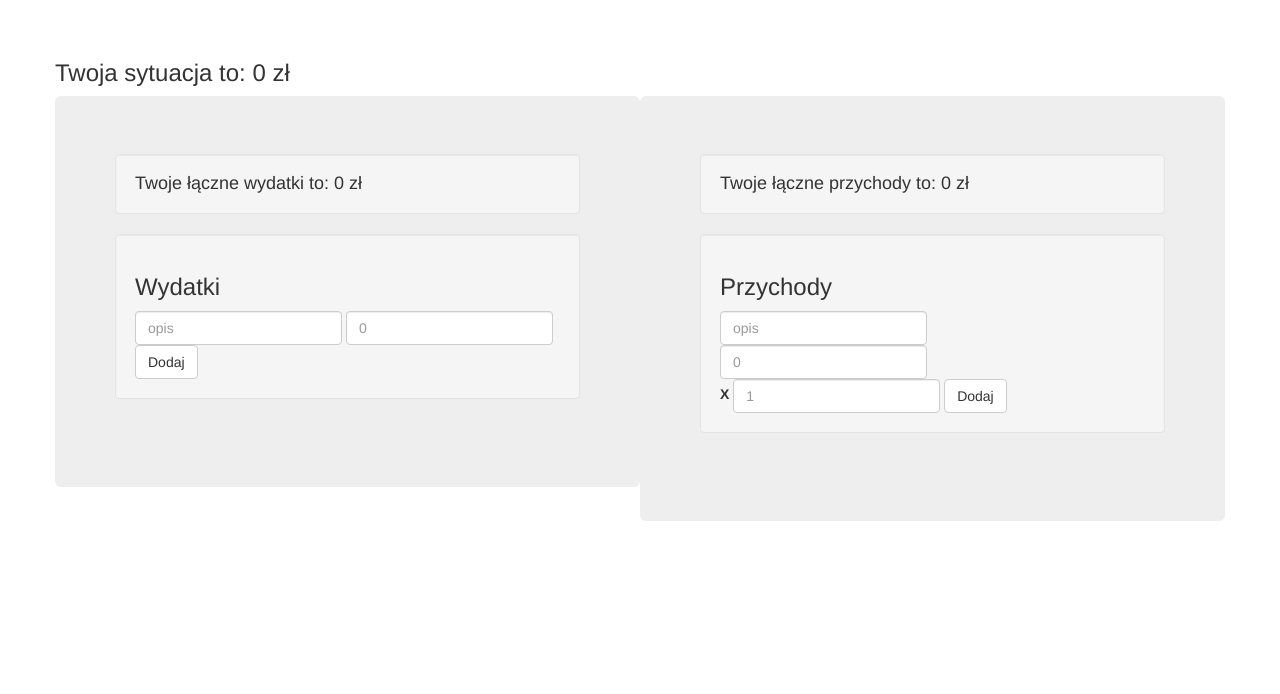
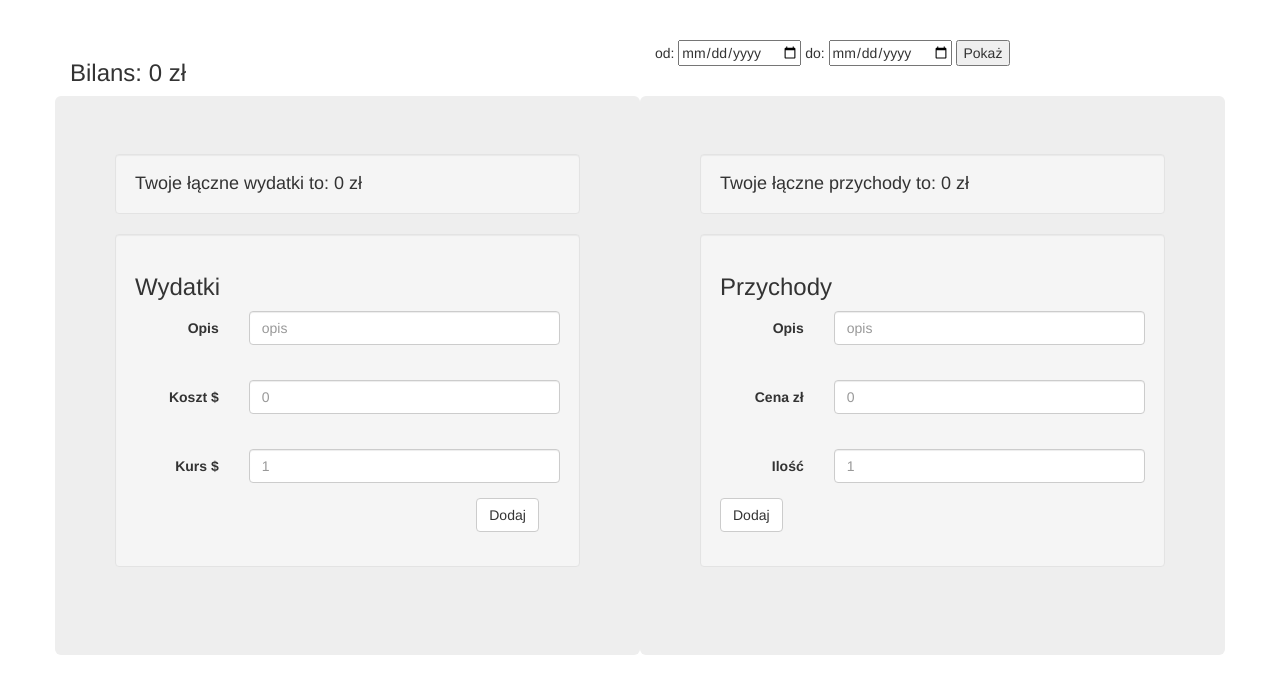
Before and after one commit to Mariusz11/Calculator, a PHP site: page / in a window 1280 px wide. Shown: the top 694 px of the page. Run offline with PHP 8.4, Linux system fonts and the light colour scheme; data that the repository does not hold is empty; some libraries are stand-ins or nearby versions.

Commit message:
add form for search expenses and revenues by date

```diff
--- a/class/Calculate.php
+++ b/class/Calculate.php
@@ -8,7 +8,7 @@
  */
 class Calculate
 {
-    public function sumRevenues()
+    public function sumAllRevenues()
     {
         $sql = "SELECT total FROM revenues";
         $result = Connection::checkSql($sql);
@@ -23,7 +23,7 @@ class Calculate
 
     }
 
-    public function sumExpenses()
+    public function sumAllExpenses()
     {
         $sql = "SELECT cost FROM expenses";
         $result = Connection::checkSql($sql);
@@ -40,9 +40,10 @@ class Calculate
 
     public function total()
     {
-        $rev = Calculate::sumRevenues();
-        $exp = Calculate::sumExpenses();
+        $rev = Calculate::sumAllRevenues();
+        $exp = Calculate::sumAllExpenses();
         $total = $rev - $exp;
+        $total = round($total, 2);
 
         return $total;
     }
--- a/class/Expenses.php
+++ b/class/Expenses.php
@@ -59,9 +59,9 @@ class Expenses
     /**
      * @param mixed $cost
      */
-    public function setCost($cost)
+    public function setCost($cost, $rate)
     {
-        $this->cost = $cost;
+        $this->cost = $cost * $rate;
     }
 
     /**
--- a/class/Revenues.php
+++ b/class/Revenues.php
@@ -88,8 +88,19 @@ class Revenues {
 
     public function loadAllRevenues()
     {
+        $sql = "SELECT * FROM revenues";
+        self::loadRevenues($sql);
 
-        $sql = "SELECT * FROM revenues";
+        return true;
+    }
+
+    public function loadRevenuesByDate($from, $to)
+    {
+        $sql = "SELECT * FROM revenues WHERE date BETWEEN ($from AND $to)";
+        self::loadRevenues($sql);
+    }
+    public function loadRevenues($sql)
+    {
         $ret = [];
         $result = Connection::checkSql($sql);
 
--- a/index.php
+++ b/index.php
@@ -10,7 +10,7 @@ if(isset($_POST['addExpense'])) {
 
     $exp = new Expenses();
     $exp->setDescription(addslashes($_POST['description']));
-    $exp->setCost(addslashes($_POST['cost']));
+    $exp->setCost(addslashes($_POST['cost']), $_POST['rate']);
     $exp->setDate(date('Y-m-d G-i-s'));
     $exp->saveToDb();
     header("Location: index.php");
@@ -49,36 +49,81 @@ if(isset($_POST['idRev'])){
     <link rel="stylesheet" href="https://maxcdn.bootstrapcdn.com/bootstrap/3.3.7/css/bootstrap.min.css"
           integrity="sha384-BVYiiSIFeK1dGmJRAkycuHAHRg32OmUcww7on3RYdg4Va+PmSTsz/K68vbdEjh4u"
           crossorigin="anonymous">
+    <link rel="stylesheet" href="//code.jquery.com/ui/1.12.1/themes/base/jquery-ui.css">
+    <script src="https://code.jquery.com/jquery-1.12.4.js"></script>
+    <script src="https://code.jquery.com/ui/1.12.1/jquery-ui.js"></script>
+    <script>
+        $(function() {
+            $( "#dateFrom, #dateTo" ).datepicker({
+                dateFormat: "yy-mm-dd"});
+        });
+    </script>
 </head>
 <body>
 <div class="container"><br><br>
 
     <div class="row">
 
-        <h3>Twoja sytuacja to:
+        <div class="col-md-6">
+            <h3>Bilans:
                 <?php
                 $total = new Calculate();
                 echo $total->total();
                 ?> zł
             </h3>
+        </div>
+
+        <div class="col-md-6">
+            <form class="form-inline" method="POST" action="showByDate.php">
+                od: <input type="date" id="dateFrom" />
+                do: <input type="date" id="dateTo" />
+                <input type="submit" value="Pokaż">
+            </form>
+        </div>
+    </div>
+
+    <div class="row">
 
         <div class="col-md-6 jumbotron">
 
             <h4 class="well">Twoje łączne wydatki to:
                 <?php
                 $sumExp = new Calculate();
-                echo $sumExp->sumExpenses();
+                echo $sumExp->sumAllExpenses();
                 ?> zł
             </h4>
 
-            <form class="form-inline well" method="POST" action="index.php">
+            <form class="form-horizontal well" method="POST" action="index.php">
                 <h3>Wydatki</h3>
-                <input type="text" class="form-control" name="description" placeholder="opis">
-                <input type="number" step="0.01" class="form-control" name="cost" placeholder="0">
+
+                <div class="form-group">
+                    <label class="control-label col-sm-3">Opis</label>
+                    <div class="col-md-9">
+                        <input type="text" class="form-control" name="description" placeholder="opis"><br>
+                    </div>
+                </div>
+
+                <div class="form-group">
+                    <label class="control-label col-md-3">Koszt $</label>
+                    <div class="col-md-9">
+                        <input type="number" step="0.01" class="form-control" name="cost" placeholder="0"><br>
+                    </div>
+                </div>
+
+                <div class="form-group">
+                    <label class="control-label col-md-3">Kurs $</label>
+                    <div class="col-md-9">
+                        <input type="number" step="0.01" class="form-control"  name="rate" placeholder="1">
+                    </div>
+                </div>
+
+                <div class="form-group">
+                    <div class="col-md-9"></div>
+                    <div class="col-md-3">
                         <input type="submit" class="btn btn-default" name="addExpense" value="Dodaj">
+                    </div>
+                </div>
             </form>
-
-
 
             <table class="table well">
                 <?php
@@ -95,18 +140,38 @@ if(isset($_POST['idRev'])){
             <h4 class="well">Twoje łączne przychody to:
                 <?php
                 $sumRev = new Calculate();
-                echo $sumRev->sumRevenues();
+                echo $sumRev->sumAllRevenues();
                 ?> zł
             </h4>
 
-            <form class="form-inline well" method="POST" action="index.php">
+            <form class="form-horizontal well" method="POST" action="index.php">
                 <h3>Przychody</h3>
+
                 <div class="form-group">
+                    <label class="control-label col-md-3">Opis</label>
+                    <div class="col-md-9">
                         <input type="text" class="form-control" name="description" placeholder="opis"><br>
+                    </div>
+                </div>
+
+                <div class="form-group">
+                    <label class="control-label col-md-3">Cena zł</label>
+                    <div class="col-md-9">
                         <input type="number" step="0.01" class="form-control" name="price" placeholder="0"><br>
-                    <label>X</label>
+                    </div>
+                </div>
+
+                <div class="form-group">
+                    <label class="control-label col-md-3">Ilość</label>
+                    <div class="col-md-9">
                         <input type="number" class="form-control"  name="quantity" placeholder="1">
+                    </div>
+                </div>
+
+                <div class="form-group">
+                    <div class="col-md-9">
                         <input type="submit" class="btn btn-default" name="addRevenue" value="Dodaj">
+                    </div>
                 </div>
             </form>
 
```
Also changed, not shown: showByDate.php (added, +107 -0 lines). Lines whose indentation alone changed are shown as unchanged.
